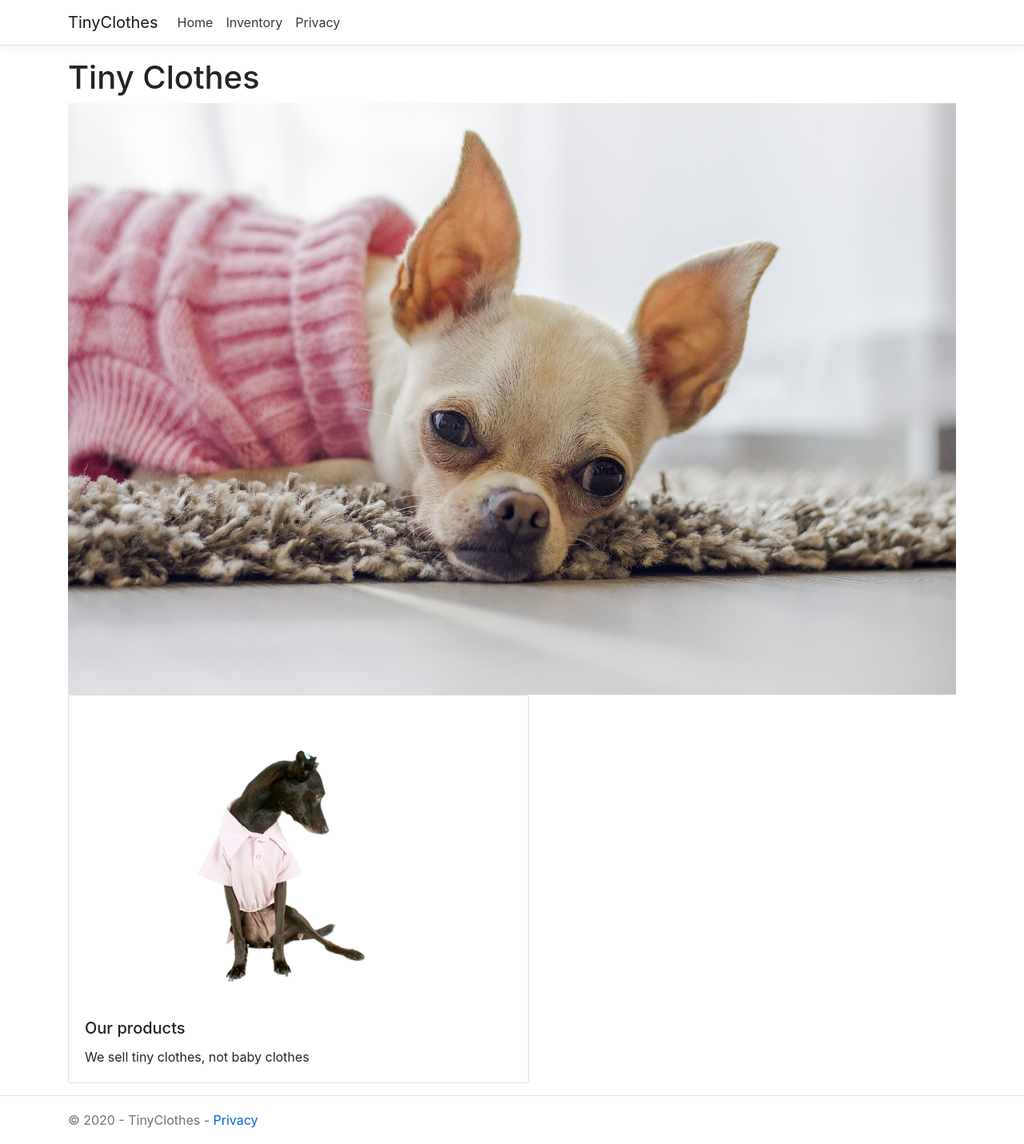
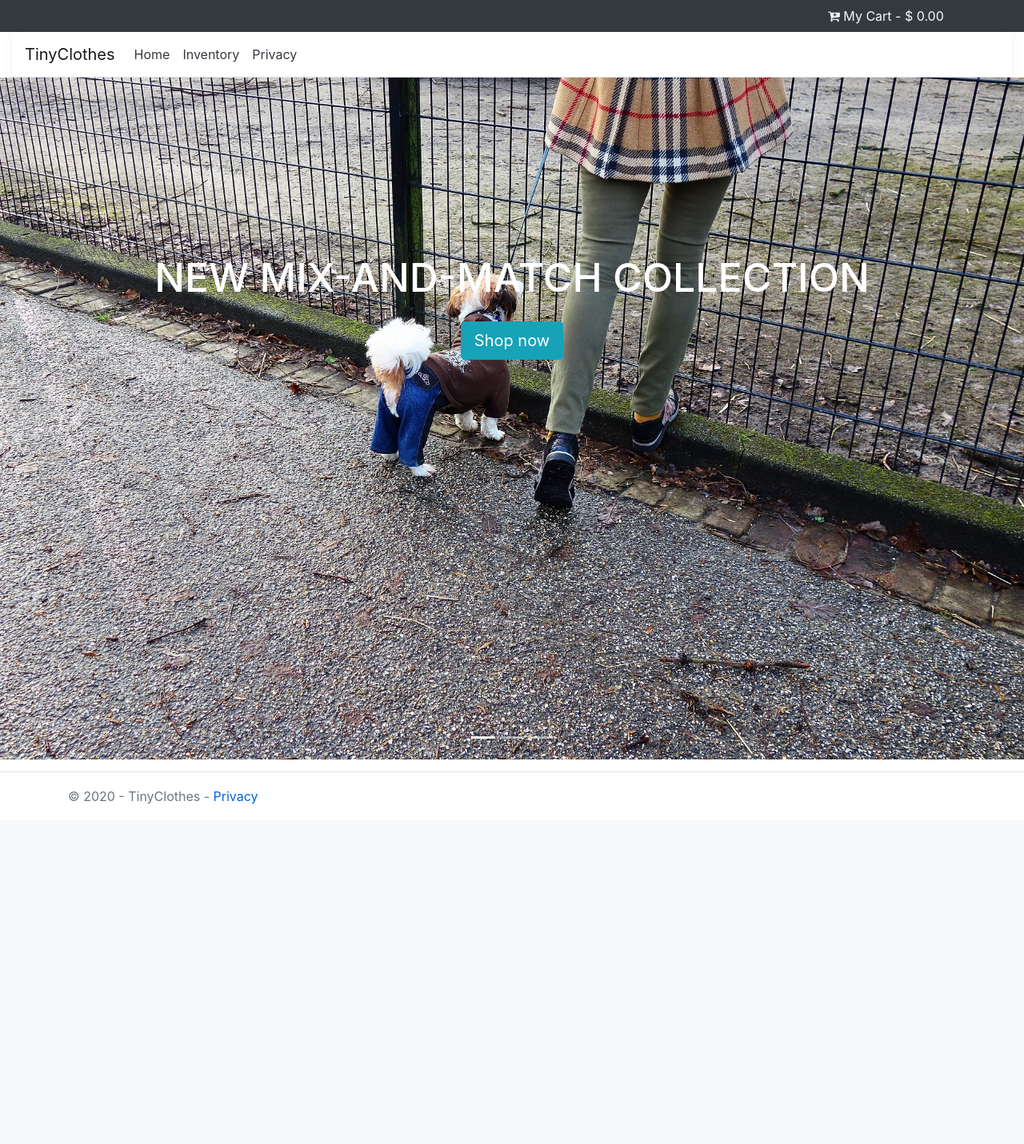
Before and after one commit to greeneteenee/tinyclothesshopping, an ASP.NET Core app: page / in a window 1280 px wide. Shown: the whole page at 80% size. After the commit the page ends 1006 px from the top, so only its background shows below. Run offline with ASP.NET Core 8, Linux system fonts and the light colour scheme.

Commit message:
Added carousel styling to homepage

```diff
--- a/TinyClothes/Views/Home/Index.cshtml
+++ b/TinyClothes/Views/Home/Index.cshtml
@@ -2,13 +2,50 @@
     ViewData["Title"] = "Welcome to Tiny Clothes";
 }
 
-<h1>Tiny Clothes</h1>
-<img src="~/images/chihuahua-2769980_1920.jpg" class="img-fluid" alt="Chihuahua wearing pink sweater">
+    <div id="carouselExampleIndicators" class="carousel slide" data-ride="carousel">
+        <ol class="carousel-indicators">
+            <li data-target="#carouselExampleIndicators" data-slide-to="0" class="active"></li>
+            <li data-target="#carouselExampleIndicators" data-slide-to="1"></li>
+            <li data-target="#carouselExampleIndicators" data-slide-to="2"></li>
+        </ol>
+        <div class="carousel-inner">
+            <div class="carousel-item active">
+                <img class="d-block w-100" src="~/images/dog-3097883_1920.jpg" alt="Shop now">
+                <div class="carousel-caption d-none d-md-block">
+                    <h5>NEW MIX-AND-MATCH COLLECTION</h5>
+                    <button class="btn btn-info btn-lg">Shop now</button>
+                </div>
+            </div>
+            <div class="carousel-item">
+                <img class="d-block w-100" src="~/images/pug-1210025_1920.jpg" alt="Slogan">
+                <div class="carousel-caption d-none d-md-block">
+                    <h5>TINY CLOTHES, NOT BABY CLOTHES</h5>
 
-<div class="card" style="width: 36rem;">
+                </div>
+            </div>
+            <div class="carousel-item">
+                <img class="d-block w-100" src="~/images/pug-623712_1920.jpg" alt="Sale items">
+                <div class="carousel-caption d-none d-md-block">
+                    <h5>WINTER COLLECTION SALE</h5>
+                </div>
+            </div>
+        </div>
+        <a class="carousel-control-prev" href="#carouselExampleIndicators" role="button" data-slide="prev">
+            <span class="carousel-control-prev-icon" aria-hidden="true"></span>
+            <span class="sr-only">Previous</span>
+        </a>
+        <a class="carousel-control-next" href="#carouselExampleIndicators" role="button" data-slide="next">
+            <span class="carousel-control-next-icon" aria-hidden="true"></span>
+            <span class="sr-only">Next</span>
+        </a>
+    </div>
+
+@*<img src="~/images/dog-3097883_1920.jpg" class="img-fluid" alt="Dog and woman wearing clothes">*@
+
+@*<div class="card" style="width: 36rem;">
     <img src="~/images/dog-2423581_640.png" class="card-img-top" alt="Chihuahua wearing pink sweater" />
     <div class="card-body">
     <h5 class="card-title">Our products</h5>
     <p class="card-text">We sell tiny clothes, not baby clothes</p>
     </div>
-</div>
+</div>*@
--- a/TinyClothes/Views/Shared/_Layout.cshtml
+++ b/TinyClothes/Views/Shared/_Layout.cshtml
@@ -4,13 +4,26 @@
     <meta charset="utf-8" />
     <meta name="viewport" content="width=device-width, initial-scale=1.0" />
     <title>@ViewData["Title"] - TinyClothes</title>
+    <link rel="stylesheet" href="~/css/styles.css" />
     <link rel="stylesheet" href="~/lib/bootstrap/dist/css/bootstrap.min.css" />
     <link rel="stylesheet" href="~/css/site.css" />
+    <link rel="stylesheet" href="https://stackpath.bootstrapcdn.com/font-awesome/4.7.0/css/font-awesome.min.css" />
 </head>
 <body>
-    <header>
-        <nav class="navbar navbar-expand-sm navbar-toggleable-sm navbar-light bg-white border-bottom box-shadow mb-3">
-            <div class="container">
+
+    <div class="container-fluid bg-dark header-top d-none d-md-block">
+        <div class="container">
+            <div class="row text-light pt-2 pb-2">
+                <div class="col-md-5"></div>
+                <div class="col-md-5"></div>
+                <div class="col-md-2"><i class="fa fa-cart-plus" aria-hidden="true"></i> My Cart - $ 0.00</div>
+            </div>
+        </div>
+    </div>
+
+    <div class="container-fluid">
+        <nav class="navbar navbar-expand-lg navbar-toggleable-sm navbar-light bg-white border-bottom box-shadow">
+
                 <a class="navbar-brand" asp-area="" asp-controller="Home" asp-action="Index">TinyClothes</a>
                 <button class="navbar-toggler" type="button" data-toggle="collapse" data-target=".navbar-collapse" aria-controls="navbarSupportedContent"
                         aria-expanded="false" aria-label="Toggle navigation">
@@ -28,11 +41,11 @@
                             <a class="nav-link text-dark" asp-area="" asp-controller="Home" asp-action="Privacy">Privacy</a>
                         </li>
                     </ul>
-                </div>
+
             </div>
         </nav>
-    </header>
-    <div class="container">
+    </div>
+    <div class="containe-fluid">
         <main role="main" class="pb-3">
             @RenderBody()
         </main>
--- a/TinyClothes/wwwroot/css/site.css
+++ b/TinyClothes/wwwroot/css/site.css
@@ -1,5 +1,7 @@
 /* Please see documentation at https://docs.microsoft.com/aspnet/core/client-side/bundling-and-minification
 for details on configuring this project to bundle and minify static web assets. */
+
+
 
 a.navbar-brand {
   white-space: normal;
--- /dev/null
+++ b/TinyClothes/wwwroot/css/styles.css
@@ -0,0 +1,11 @@
+body {
+}
+
+.carousel-caption{
+    top:200px;
+    font-size: 50px;
+}
+
+.carousel-caption h5 {
+    font-size: 1em;
+}
```
Also changed, not shown: TinyClothes/wwwroot/images/chihuahua-2769980_640.jpg (deleted), TinyClothes/wwwroot/images/chihuahuaWithPinkSweat.jpg (deleted), TinyClothes/wwwroot/images/dog-3097883_1920.jpg (added), TinyClothes/wwwroot/images/pug-1210025_1920.jpg (added), TinyClothes/wwwroot/images/pug-623712_1920.jpg (added), TinyClothes/wwwroot/images/shar-pei-1663278_1920.jpg (added), TinyClothes/wwwroot/lib/bootstrap/dist/css/bootstrap.css.
